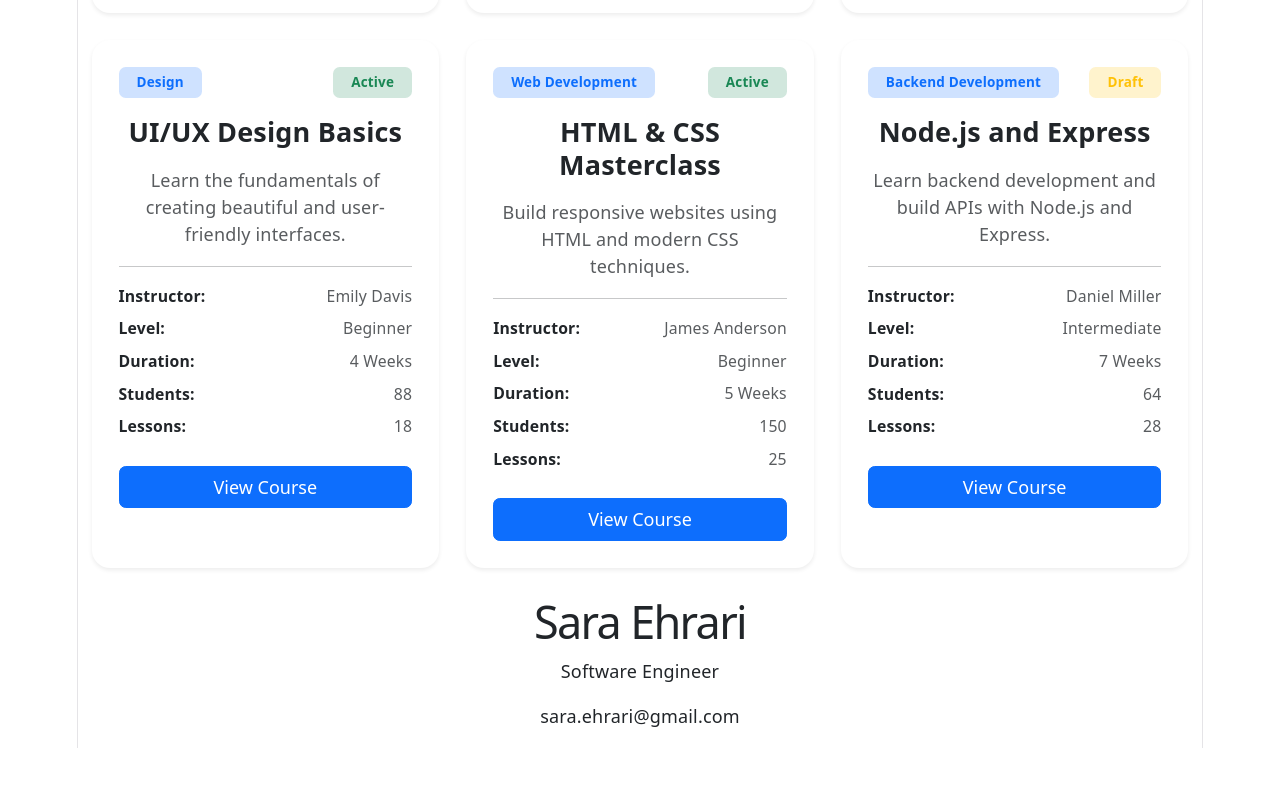
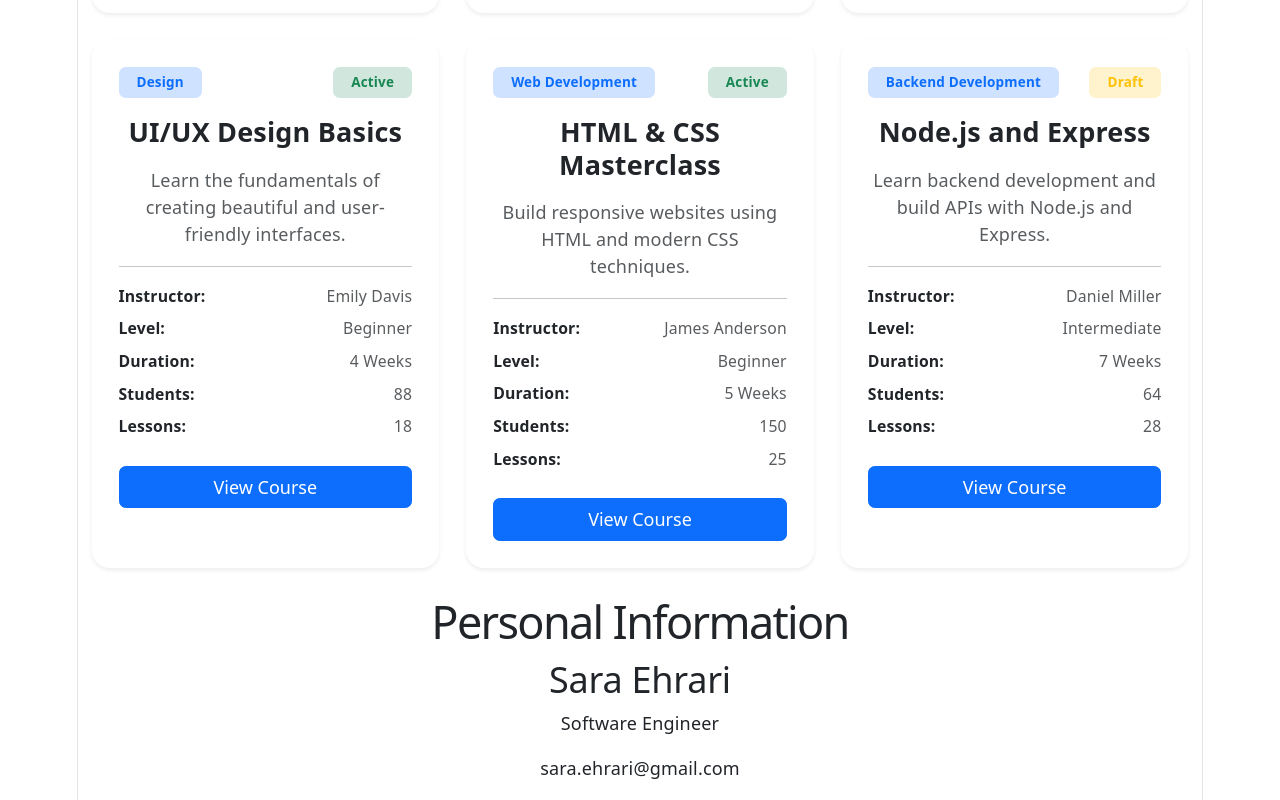
Before and after one commit to saraehrari/Admin-Dashboard, a React (Vite) app in the folder Admin-Dashboard/: page /courses in a window 1280 px wide. Shown: the part 1111-1911 px from the top of the page. Before the commit the page ends 1859 px from the top, so only its background shows below. Built offline with nearby package versions, Linux system fonts and the light colour scheme.

Commit message:
Update App.jsx

```diff
--- a/Admin-Dashboard/src/App.jsx
+++ b/Admin-Dashboard/src/App.jsx
@@ -33,7 +33,8 @@ function App() {
 
 
       <Profile>
-        <h1>Sara Ehrari</h1>
+        <h1>Personal Information</h1>
+        <h2>Sara Ehrari</h2>
         <p>Software Engineer</p>
         <p>sara.ehrari@gmail.com</p>
       </Profile>
```
